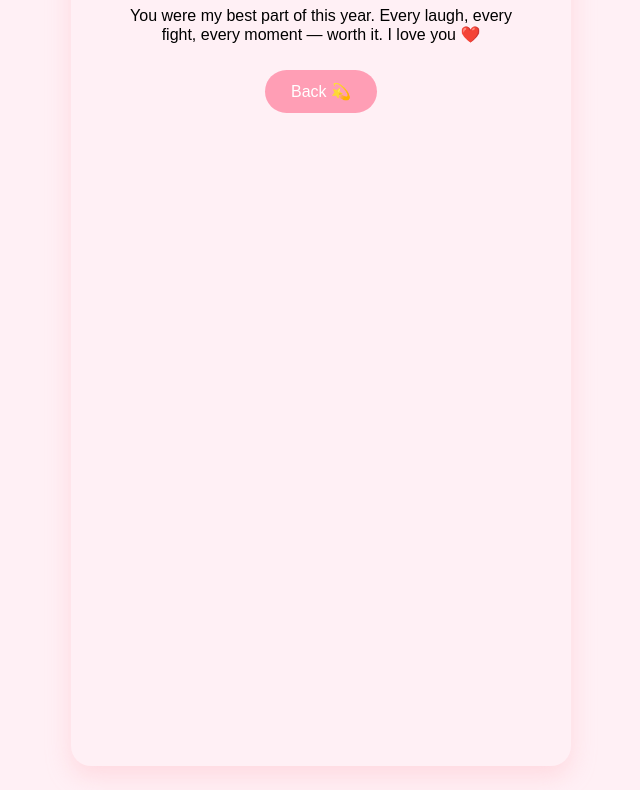
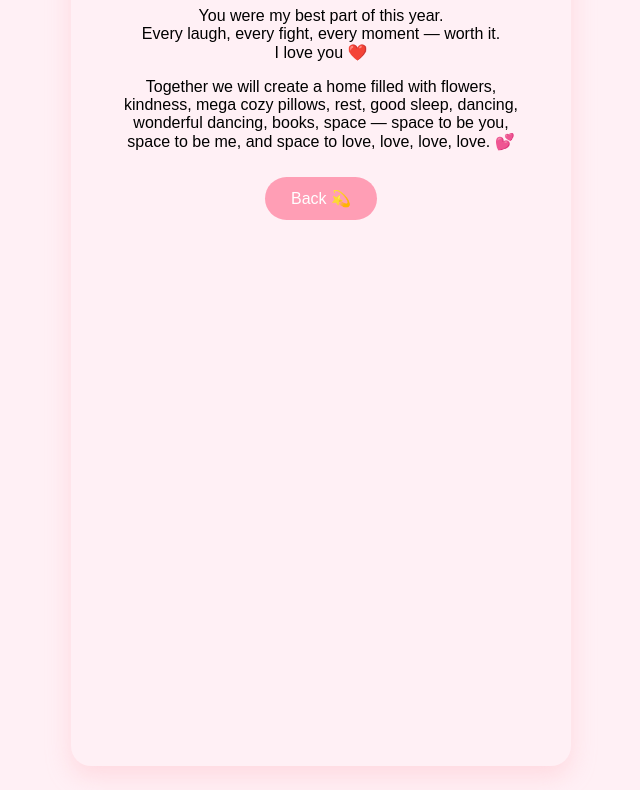
Before and after one commit to singhkuljeet242005-beep/Happy-new-year, a plain HTML site: page message.html in a window 1280 px wide. Shown: the part 174-964 px from the top of the page, without its empty margins (319-959 px from the left). Drawn offline with Linux system fonts and the light colour scheme.

Commit message:
Refactor message.html structure and content
Updated the message layout and added additional text.

```diff
--- a/message.html
+++ b/message.html
@@ -4,16 +4,29 @@
   <title>For You 💌</title>
   <link rel="stylesheet" href="style.css">
 </head>
-<body class="center">
 
-<h1>Just One Thing 💖</h1>
-<p>
-You were my best part of this year.
-Every laugh, every fight, every moment — worth it.
-I love you ❤️
-</p>
+<body class="center message-page">
 
-<button onclick="location.href='menu.html'">Back 💫</button>
+  <div class="message-box">
+    <h1 class="message-title">Just One Thing 💖</h1>
+
+    <p class="message-text">
+      You were my best part of this year.<br>
+      Every laugh, every fight, every moment — worth it.<br>
+      I love you ❤️
+    </p>
+
+    <p class="dream-text">
+      Together we will create a home filled with flowers, kindness,
+      mega cozy pillows, rest, good sleep, dancing, wonderful dancing,
+      books, space — space to be you, space to be me,
+      and space to love, love, love, love. 💕
+    </p>
+
+    <button class="back-btn" onclick="location.href='menu.html'">
+      Back 💫
+    </button>
+  </div>
 
 </body>
 </html>
```
